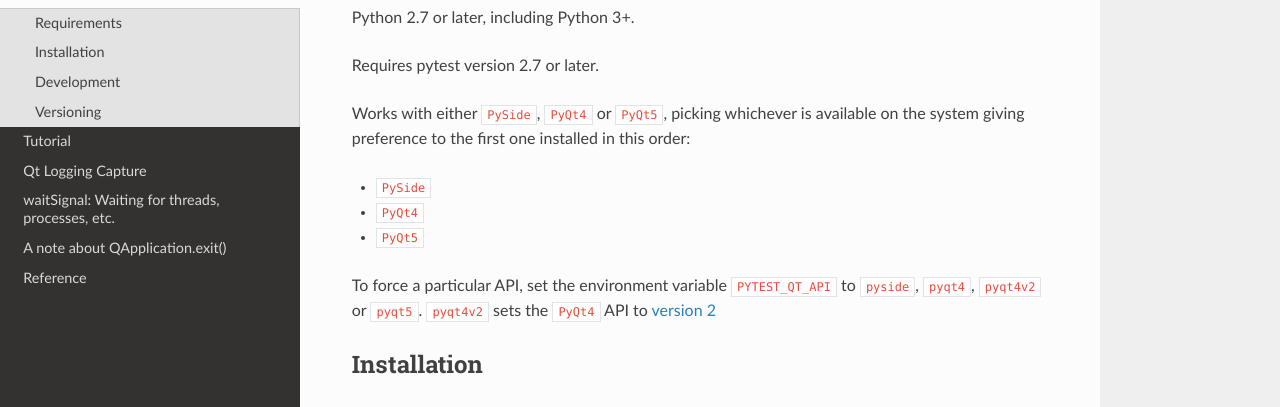
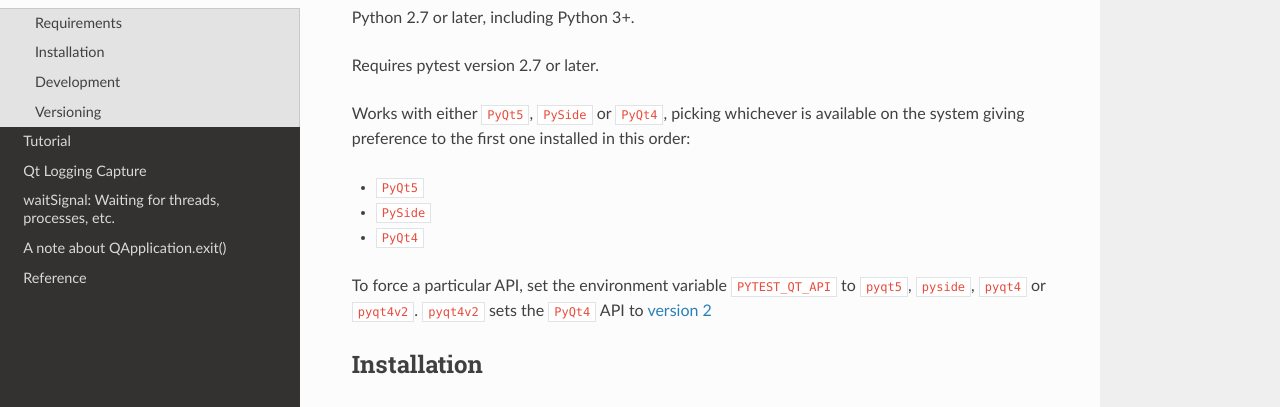
Before and after one commit to pytest-dev/pytest-qt, a Sphinx documentation site: the page built from docs/intro.rst, in a window 1280 px wide and 900 px high, scrolled down 385 px. Shown: the part 154-561 px from the top of the window. Built offline with Sphinx 7.4.7 and the Read the Docs theme 2.0.0, drawn with Linux system fonts in a browser that asks for light colours; pages that are not in the unit, such as notebooks, are missing from menus.

```diff
--- a/README.rst
+++ b/README.rst
@@ -72,16 +72,16 @@ Features
 Requirements
 ============
 
-Works with either PySide_, PyQt_ (``PyQt4`` and ``PyQt5``) picking whichever
+Works with either PySide_ or PyQt_ (``PyQt5`` and ``PyQt4``) picking whichever
 is available on the system, giving preference to the first one installed in
 this order:
 
+- ``PyQt5``
 - ``PySide``
 - ``PyQt4``
-- ``PyQt5``
 
 To force a particular API, set the environment variable ``PYTEST_QT_API`` to
-``pyside``, ``pyqt4``, ``pyqt4v2`` or ``pyqt5``. ``pyqt4v2`` sets the ``PyQt4``
+``pyqt5``, ``pyside``, ``pyqt4``, or ``pyqt4v2``. ``pyqt4v2`` sets the ``PyQt4``
 API to `version 2 <http://pyqt.sourceforge.net/Docs/PyQt4/incompatible_apis.html>`_.
 
 
--- a/docs/intro.rst
+++ b/docs/intro.rst
@@ -30,16 +30,16 @@ Python 2.7 or later, including Python 3+.
 
 Requires pytest version 2.7 or later.
 
-Works with either ``PySide``, ``PyQt4`` or ``PyQt5``, picking whichever
+Works with either ``PyQt5``, ``PySide`` or ``PyQt4``, picking whichever
 is available on the system giving preference to the first one installed in
 this order:
 
+- ``PyQt5``
 - ``PySide``
 - ``PyQt4``
-- ``PyQt5``
 
 To force a particular API, set the environment variable ``PYTEST_QT_API`` to
-``pyside``, ``pyqt4``, ``pyqt4v2`` or ``pyqt5``. ``pyqt4v2`` sets the ``PyQt4``
+``pyqt5``, ``pyside``, ``pyqt4`` or ``pyqt4v2``. ``pyqt4v2`` sets the ``PyQt4``
 API to `version 2 <version2>`_
 
 .. _version2: http://pyqt.sourceforge.net/Docs/PyQt4/incompatible_apis.html
```
Also changed, not shown: CHANGELOG.rst (+5 -2 lines), 1 other file.
